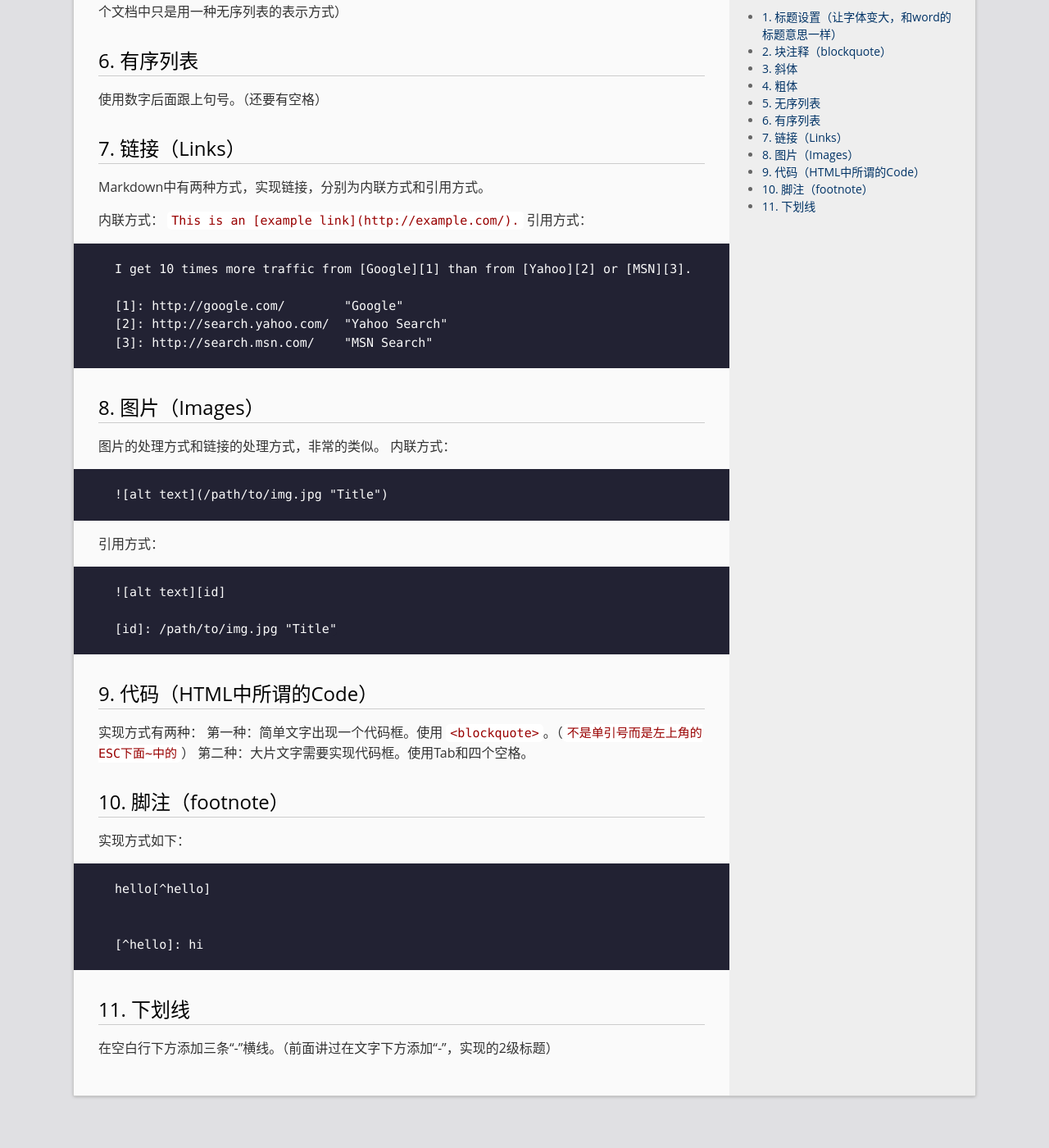
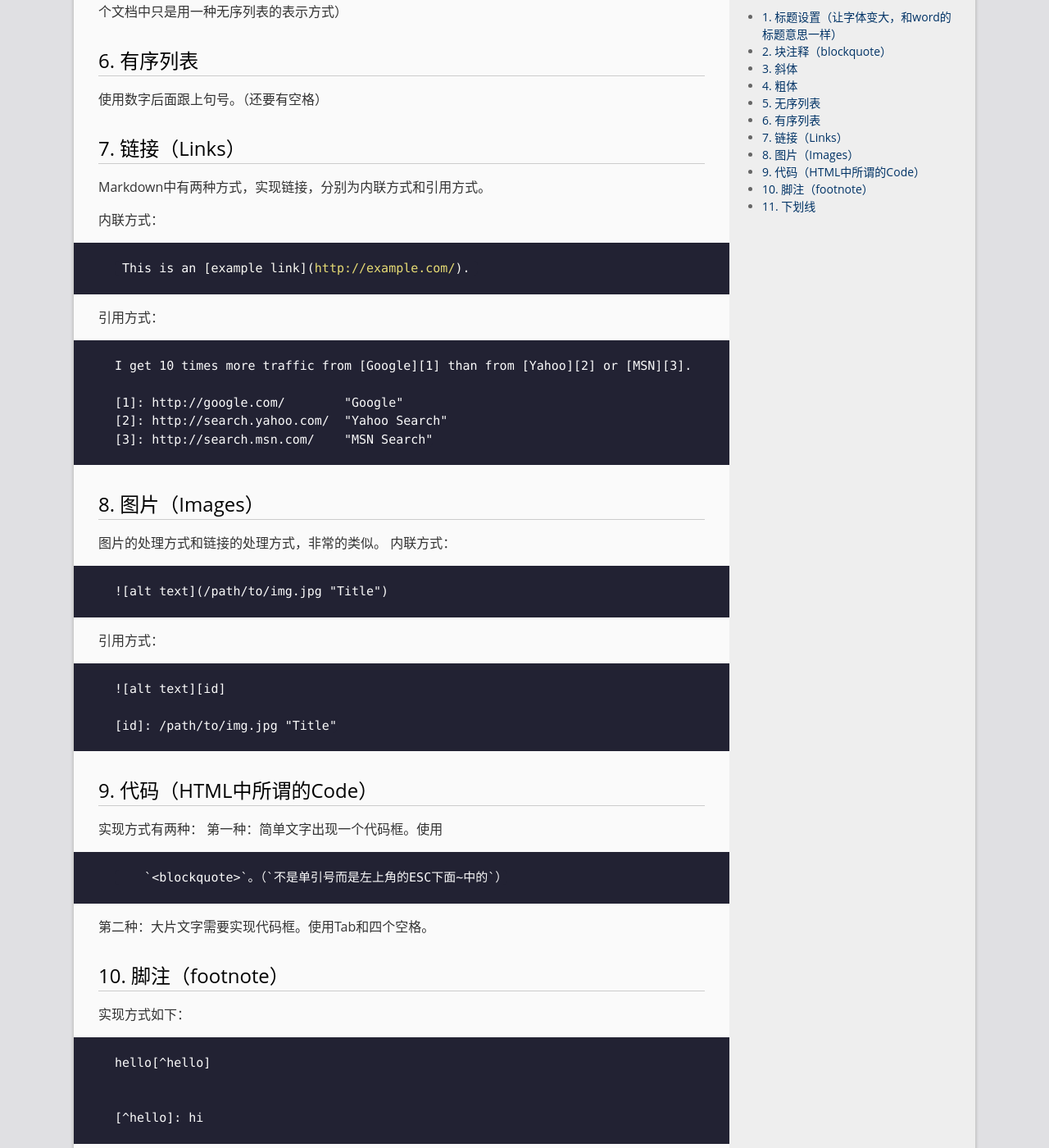
Before and after one commit to jli98/jli98.github.io, a Jekyll site: the page built from _posts/2017-09-19-markdown-11-syntax.md, in a window 1280 px wide and 1400 px high, scrolled down 824 px. Shown: the whole window at 82% size. Built offline with Jekyll 4.4.1, drawn with Linux system fonts in a browser that asks for light colours.

Commit message:
new post

````diff
--- a/_posts/2017-09-19-markdown-11-syntax.md
+++ b/_posts/2017-09-19-markdown-11-syntax.md
@@ -33,7 +33,9 @@ permalink: /archivers/markdown-11-syntax
 Markdown中有两种方式，实现链接，分别为内联方式和引用方式。
 
 内联方式：
-`This is an [example link](http://example.com/).`
+```markdown
+ This is an [example link](http://example.com/).
+```
 引用方式：
 ```
 I get 10 times more traffic from [Google][1] than from [Yahoo][2] or [MSN][3].
@@ -60,7 +62,9 @@ I get 10 times more traffic from [Google][1] than from [Yahoo][2] or [MSN][3].
 ## 9. 代码（HTML中所谓的Code）
 实现方式有两种：
 第一种：简单文字出现一个代码框。使用
+```
     `<blockquote>`。（`不是单引号而是左上角的ESC下面~中的`）
+```
 第二种：大片文字需要实现代码框。使用Tab和四个空格。
 
 ## 10. 脚注（footnote）
````
